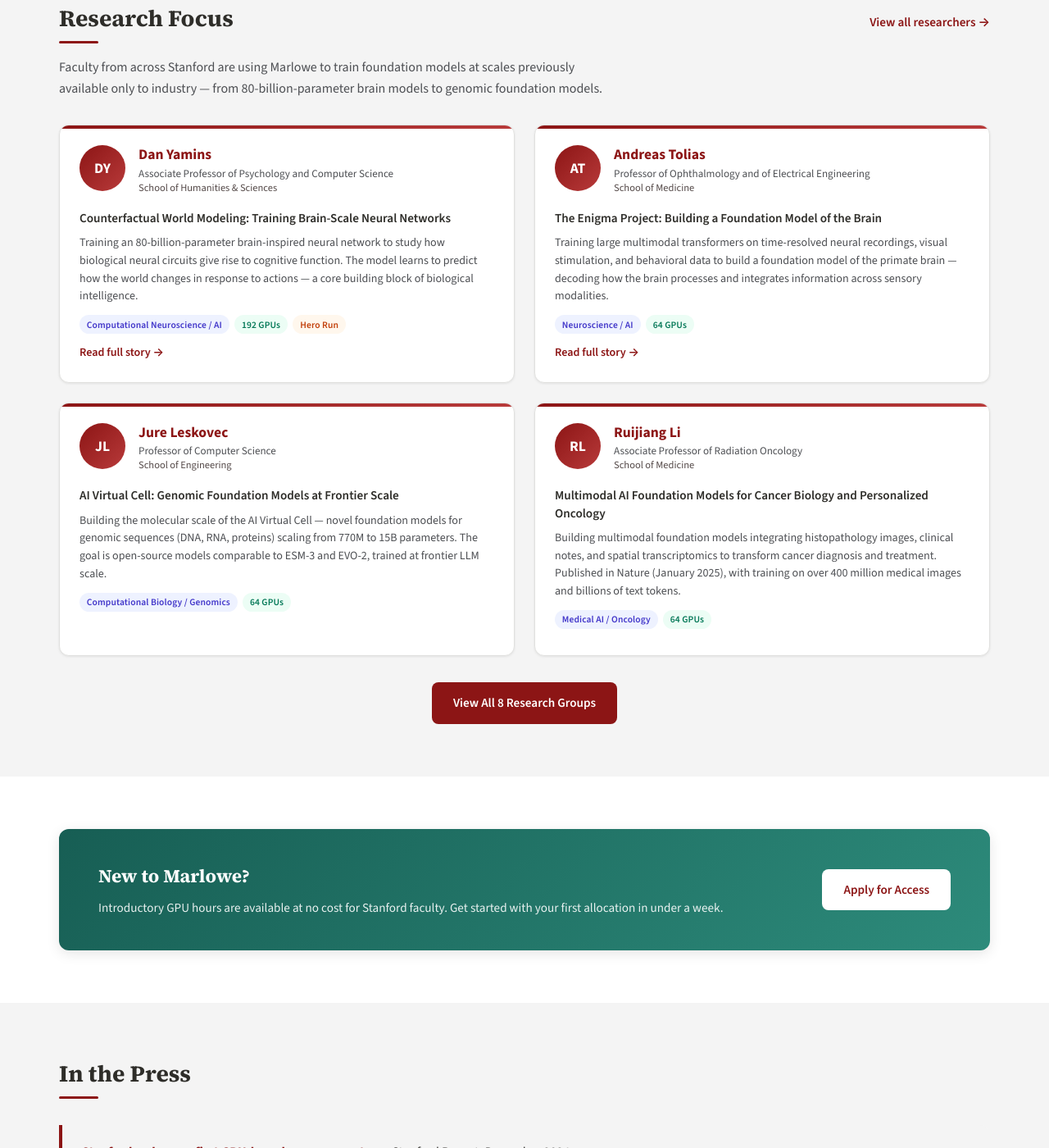
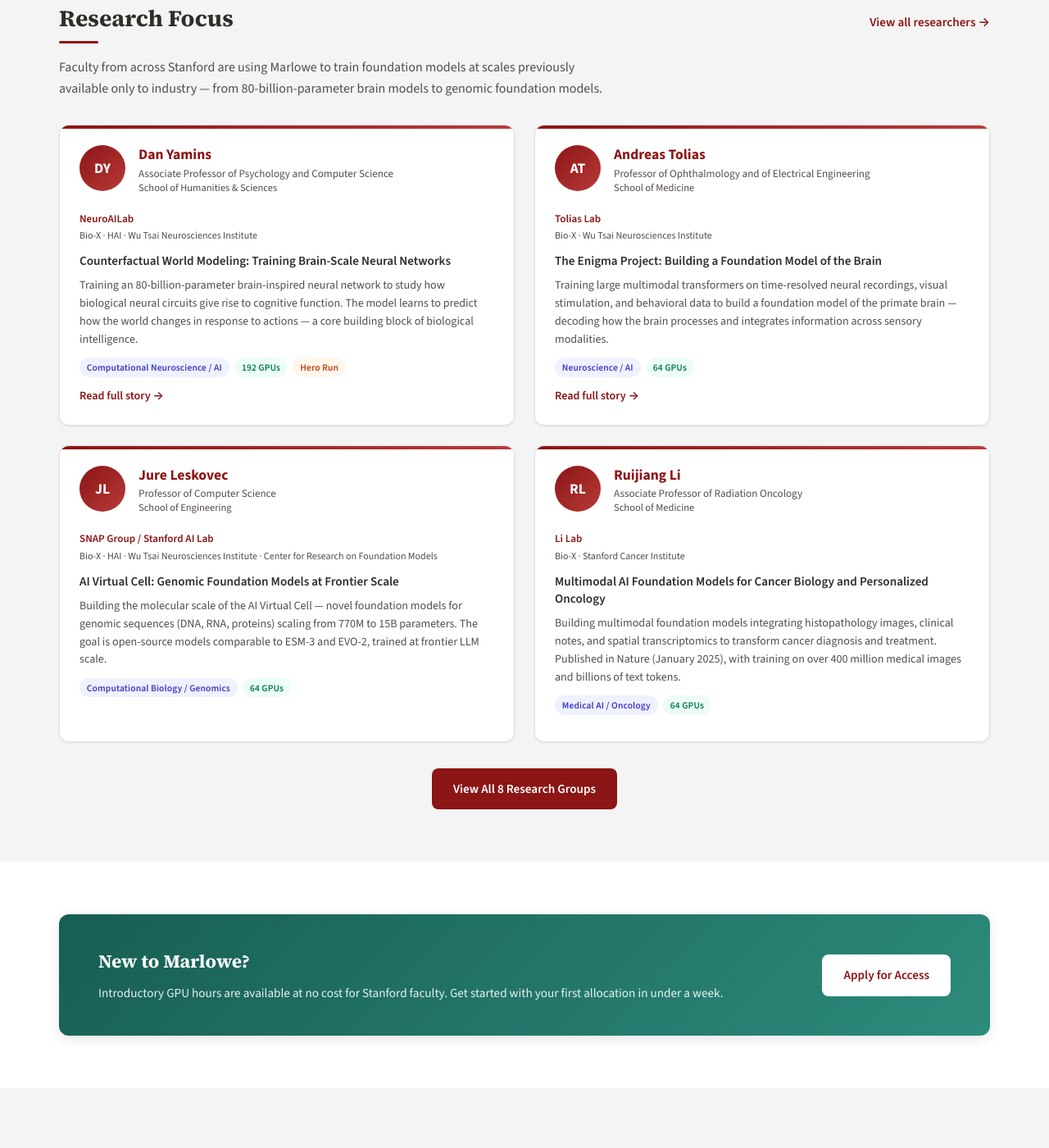
Before and after one commit to ckapfer22/marlowe-site-test1, a Jekyll site: the page built from index.html, in a window 1280 px wide and 1400 px high, scrolled down 1719 px. Shown: the whole window at 82% size. Built offline with Jekyll 4.4.1, drawn with Linux system fonts in a browser that asks for light colours.

Commit message:
Add verified lab names and institute affiliations for all 8 PIs
All lab names and affiliations verified against Stanford Profiles.
Fixed Yamins lab (was fabricated "Computational Neuroscience Lab",
actually NeuroAILab). Cards now show lab name and affiliations
(Bio-X, HAI, Wu Tsai, Cancer Institute, etc).

Co-Authored-By: Claude Opus 4.6 <noreply@anthropic.com>

```diff
--- a/_data/researchers.yml
+++ b/_data/researchers.yml
@@ -2,6 +2,11 @@
   title: Associate Professor of Psychology and Computer Science
   department: Department of Psychology
   school: School of Humanities & Sciences
+  lab: NeuroAILab
+  affiliations:
+    - Bio-X
+    - HAI
+    - Wu Tsai Neurosciences Institute
   project_title: "Counterfactual World Modeling: Training Brain-Scale Neural Networks"
   summary: >
     Training an 80-billion-parameter brain-inspired neural network to study how
@@ -21,6 +26,10 @@
   title: Professor of Ophthalmology and of Electrical Engineering
   department: Department of Ophthalmology
   school: School of Medicine
+  lab: Tolias Lab
+  affiliations:
+    - Bio-X
+    - Wu Tsai Neurosciences Institute
   project_title: "The Enigma Project: Building a Foundation Model of the Brain"
   summary: >
     Training large multimodal transformers on time-resolved neural recordings,
@@ -40,6 +49,12 @@
   title: Professor of Computer Science
   department: Department of Computer Science
   school: School of Engineering
+  lab: SNAP Group / Stanford AI Lab
+  affiliations:
+    - Bio-X
+    - HAI
+    - Wu Tsai Neurosciences Institute
+    - Center for Research on Foundation Models
   project_title: "AI Virtual Cell: Genomic Foundation Models at Frontier Scale"
   summary: >
     Building the molecular scale of the AI Virtual Cell — novel foundation models
@@ -58,6 +73,10 @@
   title: Associate Professor of Radiation Oncology
   department: Department of Radiation Oncology
   school: School of Medicine
+  lab: Li Lab
+  affiliations:
+    - Bio-X
+    - Stanford Cancer Institute
   project_title: "Multimodal AI Foundation Models for Cancer Biology and Personalized Oncology"
   summary: >
     Building multimodal foundation models integrating histopathology images, clinical
@@ -76,6 +95,10 @@
   title: Professor of Radiology and of Biomedical Data Science
   department: Department of Radiology
   school: School of Medicine
+  lab: AIMI Center (Director)
+  affiliations:
+    - HAI (Senior Fellow)
+    - Bio-X
   project_title: "AI for Radiology: Large-Scale Medical Imaging Models"
   summary: >
     Developing AI systems that interpret medical images and clinical text to improve
@@ -94,6 +117,11 @@
   title: Associate Professor of Electrical Engineering
   department: Department of Electrical Engineering
   school: School of Engineering
+  lab: Stanford Computational Imaging Lab
+  affiliations:
+    - Bio-X
+    - Wu Tsai Neurosciences Institute
+    - Wu Tsai Human Performance Alliance
   project_title: "Video World Models for Real-Time Scene Synthesis and Autonomous Driving"
   summary: >
     Building scalable video world models that generate photorealistic novel views of
@@ -112,6 +140,12 @@
   title: Assistant Professor of Chemical Engineering
   department: Department of Chemical Engineering
   school: School of Engineering
+  lab: Laboratory of Evolutionary Design
+  affiliations:
+    - Bio-X
+    - HAI
+    - Sarafan ChEM-H
+    - Arc Institute
   project_title: "Learning the Language of Biology: Protein and DNA Language Models"
   summary: >
     Training language models on DNA and protein sequences at multi-node scale —
@@ -130,6 +164,8 @@
   title: Assistant Professor of Civil and Environmental Engineering
   department: Department of Civil and Environmental Engineering
   school: School of Engineering
+  lab: Gradient Spaces Lab
+  affiliations: []
   project_title: "4D Scene Understanding: AI for Dynamic Real-World Environments"
   summary: >
     Developing GPU-accelerated systems for understanding how physical spaces change
--- a/_includes/researcher-card.html
+++ b/_includes/researcher-card.html
@@ -17,6 +17,12 @@
         <p class="card-school">{{ researcher.school }}</p>
       </div>
     </div>
+    {% if researcher.lab %}
+      <p class="card-lab">{{ researcher.lab }}</p>
+    {% endif %}
+    {% if researcher.affiliations.size > 0 %}
+      <p class="card-affiliations">{{ researcher.affiliations | join: " &middot; " }}</p>
+    {% endif %}
     <h4 class="card-project">{{ researcher.project_title }}</h4>
     <p class="card-summary">{{ researcher.summary }}</p>
     <div class="card-tags">
--- a/assets/css/site.css
+++ b/assets/css/site.css
@@ -512,6 +512,19 @@ img { max-width: 100%; height: auto; }
   margin: 0;
 }
 
+.card-lab {
+  font-size: 0.82rem;
+  font-weight: 600;
+  color: var(--cardinal);
+  margin: 0 0 0.15rem;
+}
+.card-affiliations {
+  font-size: 0.75rem;
+  color: var(--stone);
+  margin: 0 0 0.75rem;
+  line-height: 1.4;
+}
+
 .card-project {
   font-size: 0.95rem;
   font-weight: 600;
--- a/research/yamins.md
+++ b/research/yamins.md
@@ -8,7 +8,7 @@ pi_name: Dan Yamins
 
 <div class="article-meta">
 <strong>PI:</strong> Dan Yamins, Associate Professor of Psychology and Computer Science<br>
-<strong>Lab:</strong> Stanford Computational Neuroscience Lab<br>
+<strong>Lab:</strong> NeuroAILab<br>
 <strong>Marlowe Allocation:</strong> 24 nodes (192 H100 GPUs) | Hero run: February 7, 2026
 </div>
 
```
